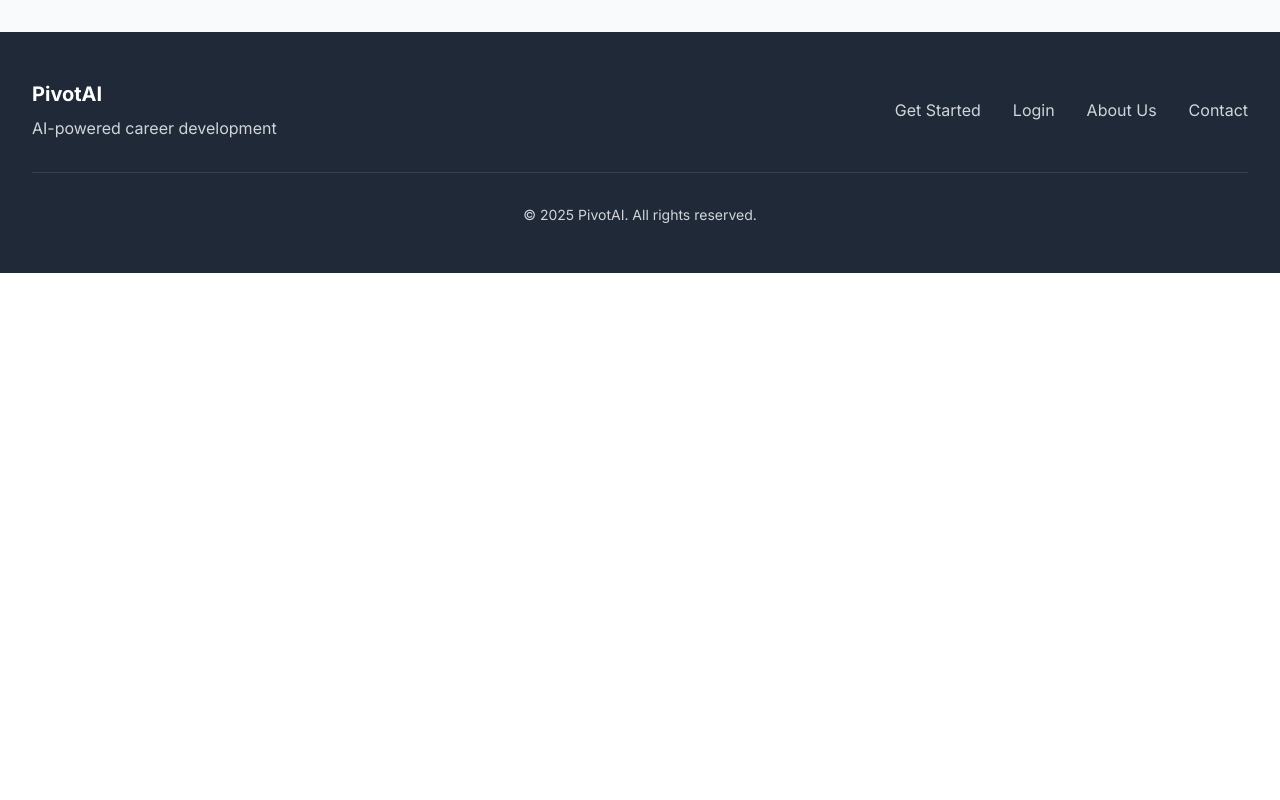
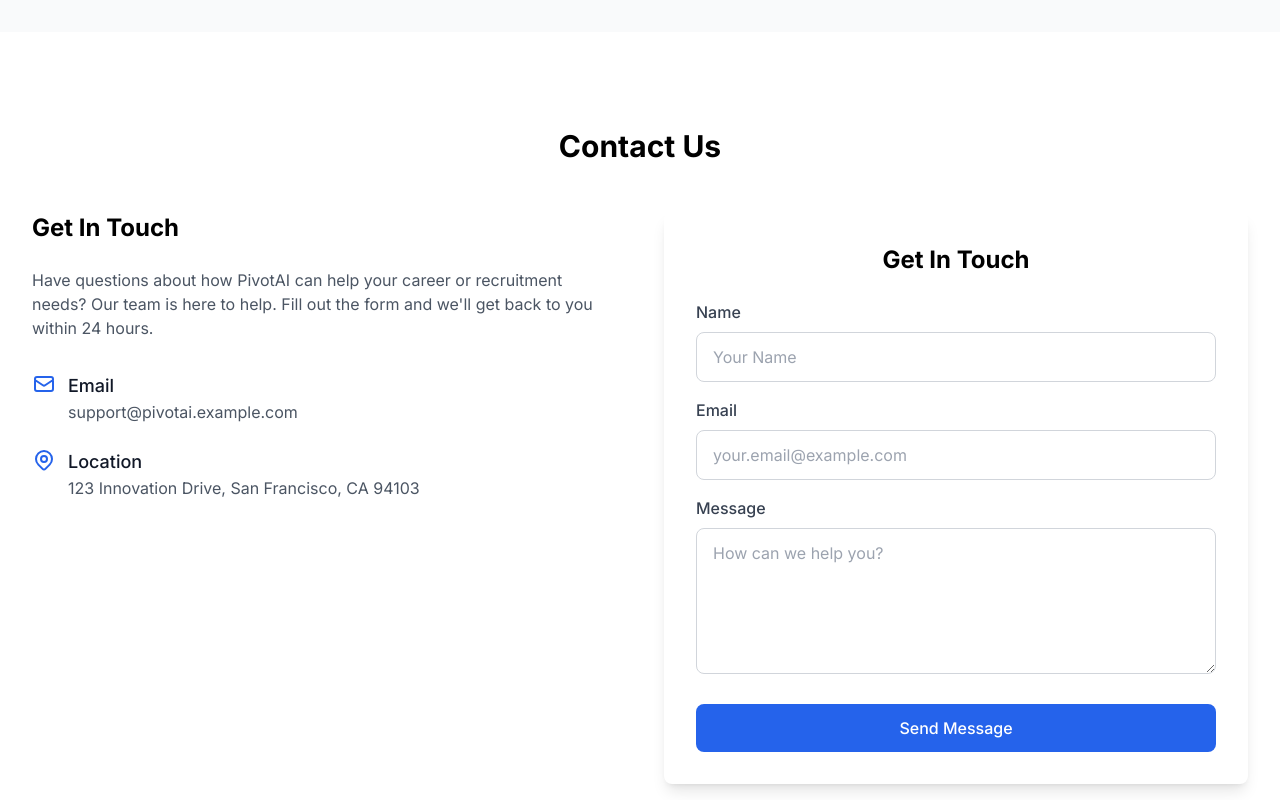
Before and after one commit to OneSn1pe/PivotAI-2, a Next.js app in the folder career-platform/: page / in a window 1280 px wide. Shown: the part 1580-2380 px from the top of the page. Before the commit the page ends 1853 px from the top, so only its background shows below. Built offline with nearby package versions, Linux system fonts and the light colour scheme; no server answers.

Commit message:
contact us

```diff
--- /dev/null
+++ b/career-platform/src/app/api/contact/route.ts
@@ -0,0 +1,40 @@
+import { NextRequest, NextResponse } from 'next/server';
+import { collection, addDoc, serverTimestamp } from 'firebase/firestore';
+import { db } from '@/config/firebase';
+
+export async function POST(request: NextRequest) {
+  try {
+    // Parse request body
+    const body = await request.json();
+    const { name, email, message } = body;
+
+    // Validate input
+    if (!name || !email || !message) {
+      return NextResponse.json(
+        { error: 'Missing required fields' },
+        { status: 400 }
+      );
+    }
+
+    // Save to Firestore
+    const contactRef = collection(db, 'contact_submissions');
+    await addDoc(contactRef, {
+      name,
+      email,
+      message,
+      createdAt: serverTimestamp(),
+      status: 'new'
+    });
+
+    return NextResponse.json(
+      { success: true, message: 'Contact form submitted successfully' },
+      { status: 200 }
+    );
+  } catch (error) {
+    console.error('Error handling contact form submission:', error);
+    return NextResponse.json(
+      { error: 'Failed to submit contact form' },
+      { status: 500 }
+    );
+  }
+}
--- a/career-platform/src/app/page.tsx
+++ b/career-platform/src/app/page.tsx
@@ -1,5 +1,6 @@
 import React from 'react';
 import Link from 'next/link';
+import ContactForm from '@/components/ContactForm';
 
 export default function HomePage() {
   return (
@@ -110,6 +111,53 @@ export default function HomePage() {
             </div>
           </div>
         </section>
+
+        {/* New Contact Us Section */}
+        <section id="contact" className="py-16 md:py-24">
+          <div className="max-w-7xl mx-auto px-4 sm:px-6 lg:px-8">
+            <h2 className="text-3xl font-bold text-center mb-12">Contact Us</h2>
+
+            <div className="grid md:grid-cols-2 gap-12">
+              <div>
+                <h3 className="text-2xl font-bold mb-6">Get In Touch</h3>
+                <p className="text-gray-600 mb-8">
+                  Have questions about how PivotAI can help your career or recruitment needs? Our team is here to help. Fill out the form and we'll get back to you within 24 hours.
+                </p>
+
+                <div className="space-y-6">
+                  <div className="flex items-start">
+                    <div className="flex-shrink-0">
+                      <svg className="h-6 w-6 text-blue-600" fill="none" viewBox="0 0 24 24" stroke="currentColor">
+                        <path strokeLinecap="round" strokeLinejoin="round" strokeWidth={2} d="M3 8l7.89 5.26a2 2 0 002.22 0L21 8M5 19h14a2 2 0 002-2V7a2 2 0 00-2-2H5a2 2 0 00-2 2v10a2 2 0 002 2z" />
+                      </svg>
+                    </div>
+                    <div className="ml-3">
+                      <p className="text-lg font-medium text-gray-900">Email</p>
+                      <p className="text-gray-600">support@pivotai.example.com</p>
+                    </div>
+                  </div>
+
+                  <div className="flex items-start">
+                    <div className="flex-shrink-0">
+                      <svg className="h-6 w-6 text-blue-600" fill="none" viewBox="0 0 24 24" stroke="currentColor">
+                        <path strokeLinecap="round" strokeLinejoin="round" strokeWidth={2} d="M17.657 16.657L13.414 20.9a1.998 1.998 0 01-2.827 0l-4.244-4.243a8 8 0 1111.314 0z" />
+                        <path strokeLinecap="round" strokeLinejoin="round" strokeWidth={2} d="M15 11a3 3 0 11-6 0 3 3 0 016 0z" />
+                      </svg>
+                    </div>
+                    <div className="ml-3">
+                      <p className="text-lg font-medium text-gray-900">Location</p>
+                      <p className="text-gray-600">123 Innovation Drive, San Francisco, CA 94103</p>
+                    </div>
+                  </div>
+                </div>
+              </div>
+
+              <div>
+                <ContactForm />
+              </div>
+            </div>
+          </div>
+        </section>
       </main>
 
       <footer className="bg-gray-800 text-gray-300 py-12">
@@ -130,7 +178,7 @@ export default function HomePage() {
               <Link href="#" className="text-gray-300 hover:text-white">
                 About Us
               </Link>
-              <Link href="#" className="text-gray-300 hover:text-white">
+              <Link href="#contact" className="text-gray-300 hover:text-white">
                 Contact
               </Link>
             </div>
--- /dev/null
+++ b/career-platform/src/components/ContactForm.tsx
@@ -0,0 +1,137 @@
+'use client';
+
+import React, { useState } from 'react';
+
+const ContactForm = () => {
+  const [formData, setFormData] = useState({
+    name: '',
+    email: '',
+    message: ''
+  });
+  const [status, setStatus] = useState<{
+    type: 'success' | 'error' | null;
+    message: string;
+  }>({
+    type: null,
+    message: ''
+  });
+  const [isSubmitting, setIsSubmitting] = useState(false);
+
+  const handleChange = (e: React.ChangeEvent<HTMLInputElement | HTMLTextAreaElement>) => {
+    const { name, value } = e.target;
+    setFormData(prev => ({ ...prev, [name]: value }));
+  };
+
+  const handleSubmit = async (e: React.FormEvent) => {
+    e.preventDefault();
+    setIsSubmitting(true);
+    setStatus({ type: null, message: '' });
+
+    try {
+      const response = await fetch('/api/contact', {
+        method: 'POST',
+        headers: {
+          'Content-Type': 'application/json'
+        },
+        body: JSON.stringify(formData)
+      });
+
+      const data = await response.json();
+
+      if (response.ok) {
+        setStatus({
+          type: 'success',
+          message: 'Thank you! Your message has been sent successfully.'
+        });
+        // Reset form
+        setFormData({ name: '', email: '', message: '' });
+      } else {
+        throw new Error(data.error || 'Failed to send message');
+      }
+    } catch (error) {
+      setStatus({
+        type: 'error',
+        message: error instanceof Error ? error.message : 'Something went wrong. Please try again.'
+      });
+    } finally {
+      setIsSubmitting(false);
+    }
+  };
+
+  return (
+    <div className="bg-white rounded-lg shadow-lg p-8 w-full">
+      <h3 className="text-2xl font-bold mb-6 text-center">Get In Touch</h3>
+
+      {status.type && (
+        <div
+          className={`mb-6 p-4 rounded-lg ${
+            status.type === 'success' ? 'bg-green-100 text-green-800' : 'bg-red-100 text-red-800'
+          }`}
+        >
+          {status.message}
+        </div>
+      )}
+
+      <form onSubmit={handleSubmit}>
+        <div className="mb-4">
+          <label htmlFor="name" className="block text-gray-700 font-medium mb-2">
+            Name
+          </label>
+          <input
+            type="text"
+            id="name"
+            name="name"
+            value={formData.name}
+            onChange={handleChange}
+            className="w-full px-4 py-3 border border-gray-300 rounded-lg focus:ring-blue-500 focus:border-blue-500"
+            placeholder="Your Name"
+            required
+          />
+        </div>
+
+        <div className="mb-4">
+          <label htmlFor="email" className="block text-gray-700 font-medium mb-2">
+            Email
+          </label>
+          <input
+            type="email"
+            id="email"
+            name="email"
+            value={formData.email}
+            onChange={handleChange}
+            className="w-full px-4 py-3 border border-gray-300 rounded-lg focus:ring-blue-500 focus:border-blue-500"
+            placeholder="your.email@example.com"
+            required
+          />
+        </div>
+
+        <div className="mb-6">
+          <label htmlFor="message" className="block text-gray-700 font-medium mb-2">
+            Message
+          </label>
+          <textarea
+            id="message"
+            name="message"
+            value={formData.message}
+            onChange={handleChange}
+            rows={5}
+            className="w-full px-4 py-3 border border-gray-300 rounded-lg focus:ring-blue-500 focus:border-blue-500"
+            placeholder="How can we help you?"
+            required
+          ></textarea>
+        </div>
+
+        <button
+          type="submit"
+          disabled={isSubmitting}
+          className={`w-full bg-blue-600 text-white py-3 px-4 rounded-lg font-medium
+            ${isSubmitting ? 'opacity-70 cursor-not-allowed' : 'hover:bg-blue-700'}`}
+        >
+          {isSubmitting ? 'Sending...' : 'Send Message'}
+        </button>
+      </form>
+    </div>
+  );
+};
+
+export default ContactForm;
```
Also changed, not shown: 1 other file (tests, documents, lock files or other folders).
